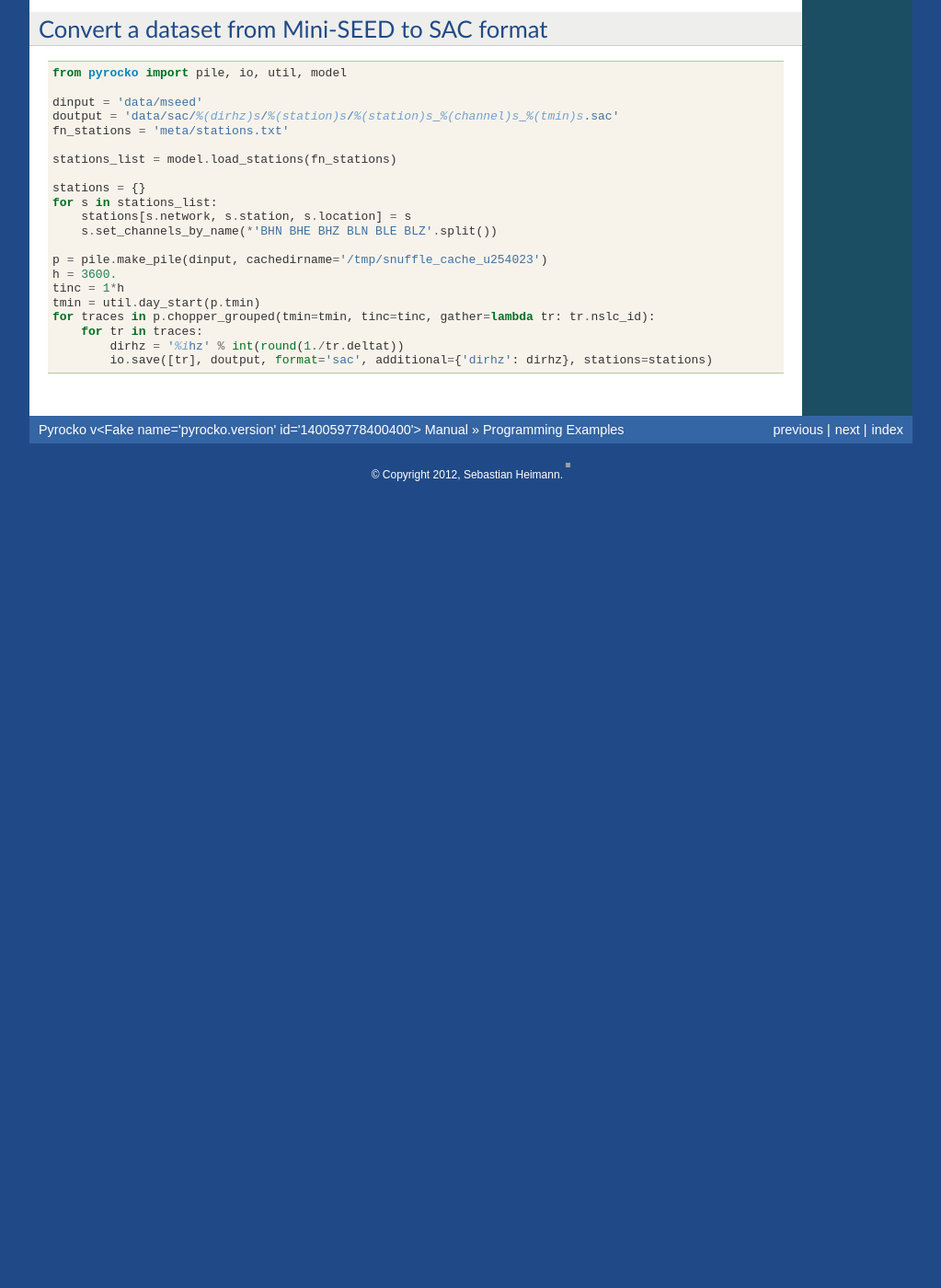
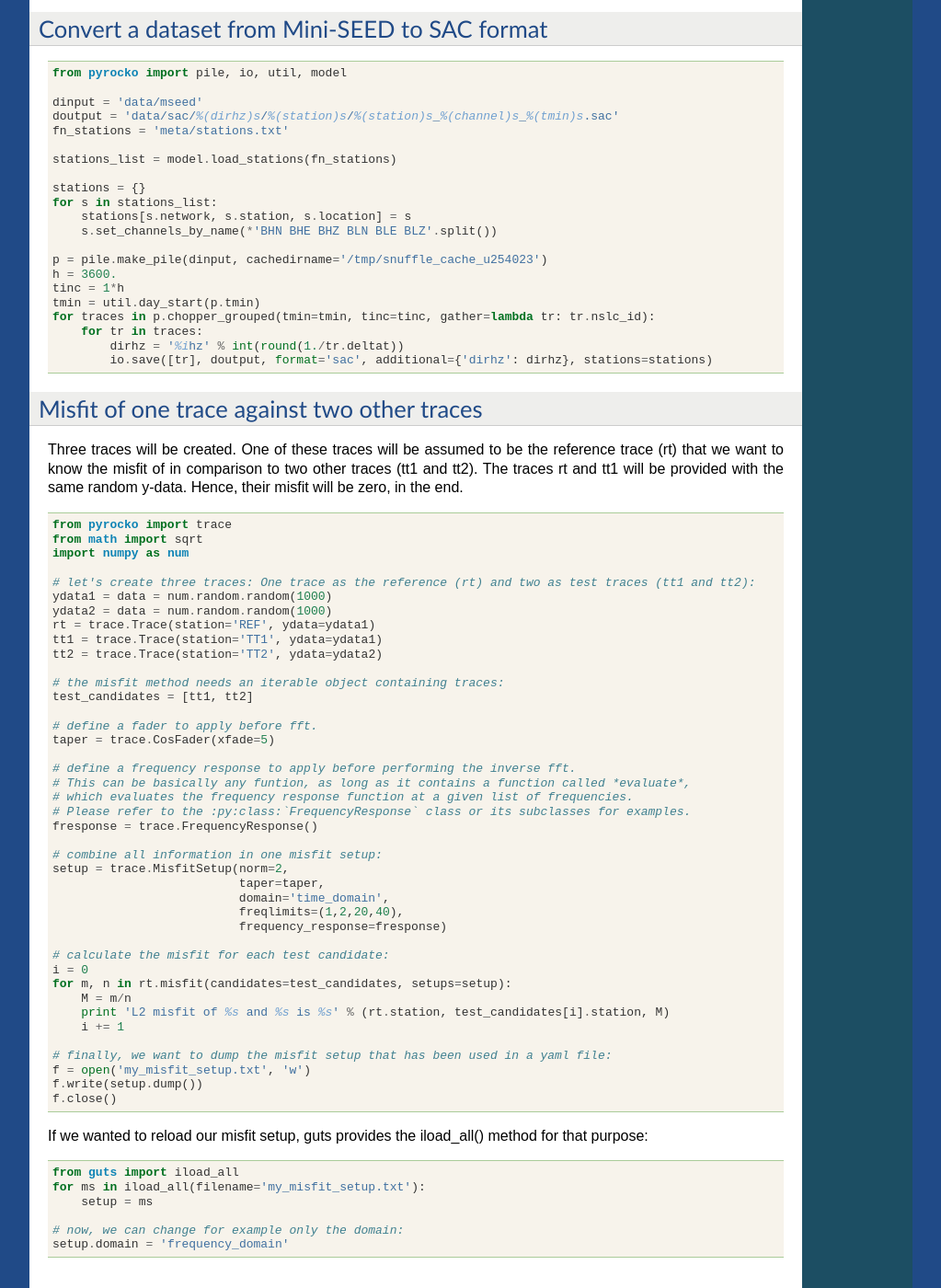
Before and after one commit to pyrocko/pyrocko, a Sphinx documentation site: the page built from doc/examples.rst, in a window 1280 px wide and 1400 px high, scrolled down 4076 px. Shown: the whole window at 92% size, without its empty margins (128-1151 px from the left). Built offline with Sphinx 7.4.7, drawn with Linux system fonts in a browser that asks for light colours; formulas are drawn with MathJax 3; the version number is read from the project's files by our own code; before the commit the page ends 4608 px from its top, so only the background shows below that; grey boxes are pictures that could not be loaded.

Commit message:
corrected doc layout

```diff
--- a/doc/examples.rst
+++ b/doc/examples.rst
@@ -274,3 +274,64 @@ Convert a dataset from Mini-SEED to SAC format
         for tr in traces:
             dirhz = '%ihz' % int(round(1./tr.deltat))
             io.save([tr], doutput, format='sac', additional={'dirhz': dirhz}, stations=stations)
+
+Misfit of one trace against two other traces
+------------------------------------------------
+
+Three traces will be created. One of these traces will be assumed to be the reference trace (rt) that we want to know the misfit of in comparison to two other traces (tt1 and tt2). The traces rt and tt1 will be provided with the same random y-data. Hence, their misfit will be zero, in the end.
+
+::
+
+    from pyrocko import trace
+    from math import sqrt
+    import numpy as num
+
+    # let's create three traces: One trace as the reference (rt) and two as test traces (tt1 and tt2):
+    ydata1 = data = num.random.random(1000)
+    ydata2 = data = num.random.random(1000)
+    rt = trace.Trace(station='REF', ydata=ydata1)
+    tt1 = trace.Trace(station='TT1', ydata=ydata1)
+    tt2 = trace.Trace(station='TT2', ydata=ydata2)
+
+    # the misfit method needs an iterable object containing traces:
+    test_candidates = [tt1, tt2]
+
+    # define a fader to apply before fft.
+    taper = trace.CosFader(xfade=5)
+
+    # define a frequency response to apply before performing the inverse fft.
+    # This can be basically any funtion, as long as it contains a function called *evaluate*,
+    # which evaluates the frequency response function at a given list of frequencies.
+    # Please refer to the :py:class:`FrequencyResponse` class or its subclasses for examples.
+    fresponse = trace.FrequencyResponse()
+
+    # combine all information in one misfit setup:
+    setup = trace.MisfitSetup(norm=2,
+                              taper=taper,
+                              domain='time_domain',
+                              freqlimits=(1,2,20,40),
+                              frequency_response=fresponse)
+
+    # calculate the misfit for each test candidate:
+    i = 0
+    for m, n in rt.misfit(candidates=test_candidates, setups=setup):
+        M = m/n
+        print 'L2 misfit of %s and %s is %s' % (rt.station, test_candidates[i].station, M)
+        i += 1
+
+    # finally, we want to dump the misfit setup that has been used in a yaml file:
+    f = open('my_misfit_setup.txt', 'w')
+    f.write(setup.dump())
+    f.close()
+
+If we wanted to reload our misfit setup, guts provides the iload_all() method for
+that purpose:
+
+::
+
+    from guts import iload_all
+    for ms in iload_all(filename='my_misfit_setup.txt'):
+        setup = ms
+
+    # now, we can change for example only the domain:
+    setup.domain = 'frequency_domain'
```
Also changed, not shown: 2 other files.
